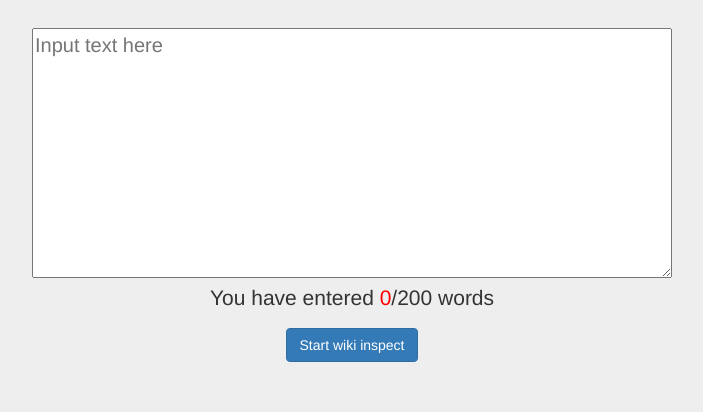
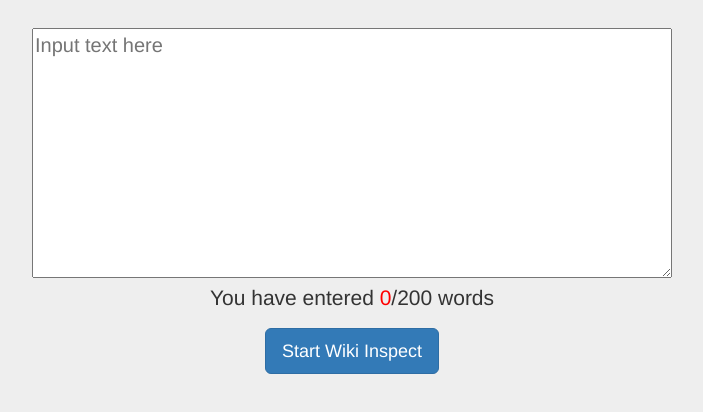
Before and after one commit to naneen/webapp-final, a plain HTML site: page index.html in a window 1280 px wide. Shown: the part 306-718 px from the top of the page, without its empty margins (288-991 px from the left). Drawn offline with nearby package versions, Linux system fonts and the light colour scheme; some packages are replaced by stand-ins of ours.

Commit message:
Change button

```diff
--- a/src/view/home.html
+++ b/src/view/home.html
@@ -11,6 +11,6 @@
     <textarea id="inputbox" type="text" ng-model="homeCtrl.text" ng-change="homeCtrl.UpdateLengths()" ng-trim="false" maxlength="{{homeCtrl.maxlength}}" placeholder="Input text here"></textarea>
     <p ng-model="homeCtrl.WordsLength"> You have entered <font ng-style="homeCtrl.FontStyle">{{homeCtrl.WordsLength}}</font>/200 words </p>
 
-    <button class="btn btn-large btn-primary" type="button">Start wiki inspect</button>
+    <button class="btn btn-primary btn-lg" type="button">Start Wiki Inspect</button>
   </form>
 </div>
```
